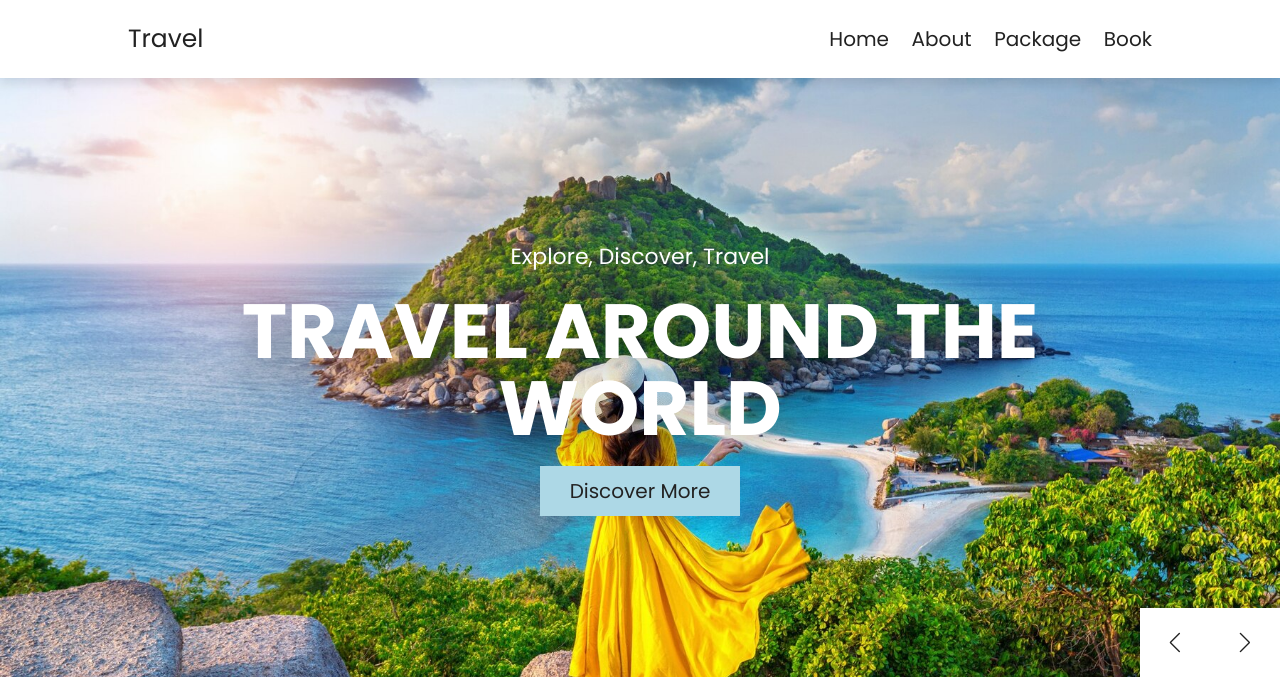
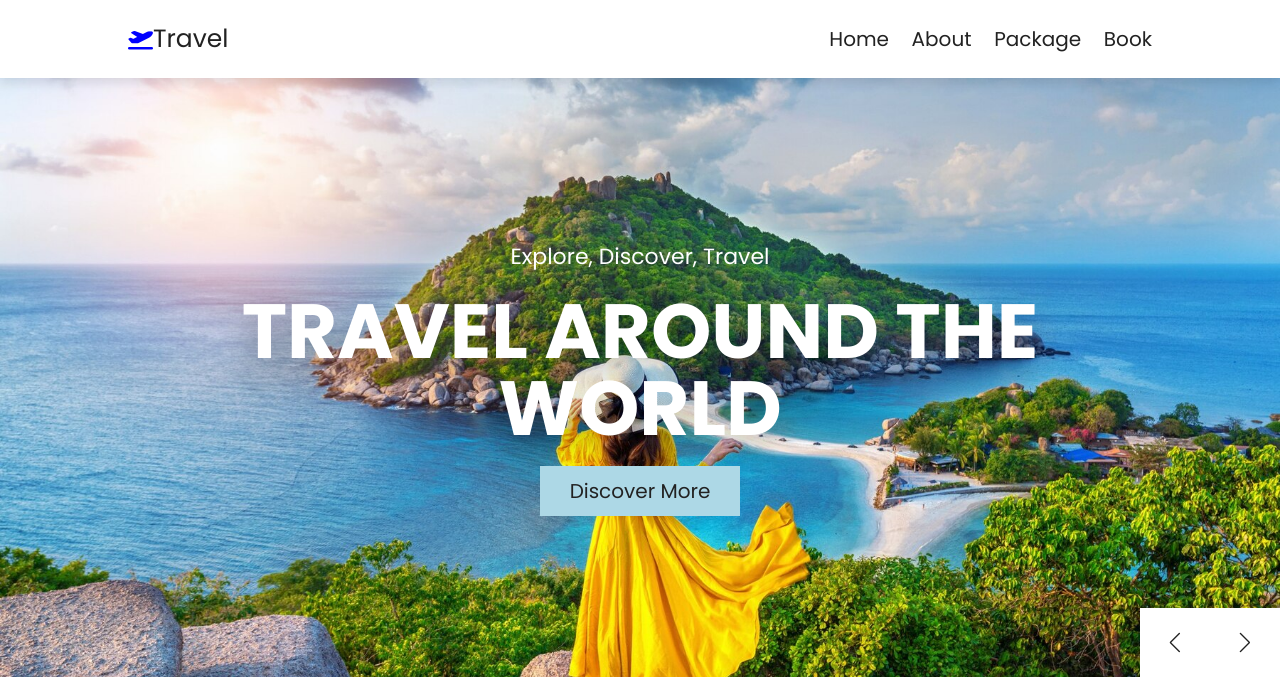
Before and after one commit to bhawanarawal/tour-and-travel, a PHP site: page /home.php in a window 1280 px wide. Shown: the top 677 px of the page. Run offline with PHP 8.4, Linux system fonts and the light colour scheme; some libraries are stand-ins or nearby versions.

Commit message:
add icon

```diff
--- a/about.php
+++ b/about.php
@@ -15,7 +15,7 @@
 <body>
 
   <section class="header">
-    <a href="home.php" class="logo">Travel </a>
+    <a href="home.php"><i class='fas fa-plane-departure' style='font-size:20px;color:blue'></i>Travel </a>
     <nav class="navbar">
       <a href="home.php">home</a>
       <a href="about.php">about</a>
--- a/book.php
+++ b/book.php
@@ -15,7 +15,7 @@
 <body>
 
   <section class="header">
-    <a href="home.php" class="logo">Travel </a>
+    <a href="home.php"><i class='fas fa-plane-departure' style='font-size:20px;color:blue'></i>Travel </a>
     <nav class="navbar">
       <a href="home.php">home</a>
       <a href="about.php">about</a>
--- a/home.php
+++ b/home.php
@@ -15,7 +15,7 @@
 <body>
 
   <section class="header">
-    <a href="home.php" class="logo">Travel </a>
+    <a href="home.php"> <i class='fas fa-plane-departure' style='font-size:20px;color:blue'></i>Travel </a>
     <nav class="navbar">
       <a href="home.php">home</a>
       <a href="about.php">about</a>
@@ -204,6 +204,7 @@
 
   <script src="https://cdn.jsdelivr.net/npm/swiper@11/swiper-bundle.min.js"></script>
   <script src="script.js"></script>
+  <script src='https://kit.fontawesome.com/a076d05399.js' crossorigin='anonymous'></script>
 </body>
 
 </html>
--- a/package.php
+++ b/package.php
@@ -14,7 +14,7 @@
 <body>
 
   <section class="header">
-    <a href="home.php" class="logo">Travel </a>
+    <a href="home.php"><i class='fas fa-plane-departure' style='font-size:20px;color:blue'></i>Travel </a>
     <nav class="navbar">
       <a href="home.php">home</a>
       <a href="about.php">about</a>
--- a/style.css
+++ b/style.css
@@ -111,7 +111,7 @@ section {
     justify-content: space-between;
 }
 
-.header .logo {
+.header a {
     font-size: 2.5rem;
     color: var(--black);
 }
```
